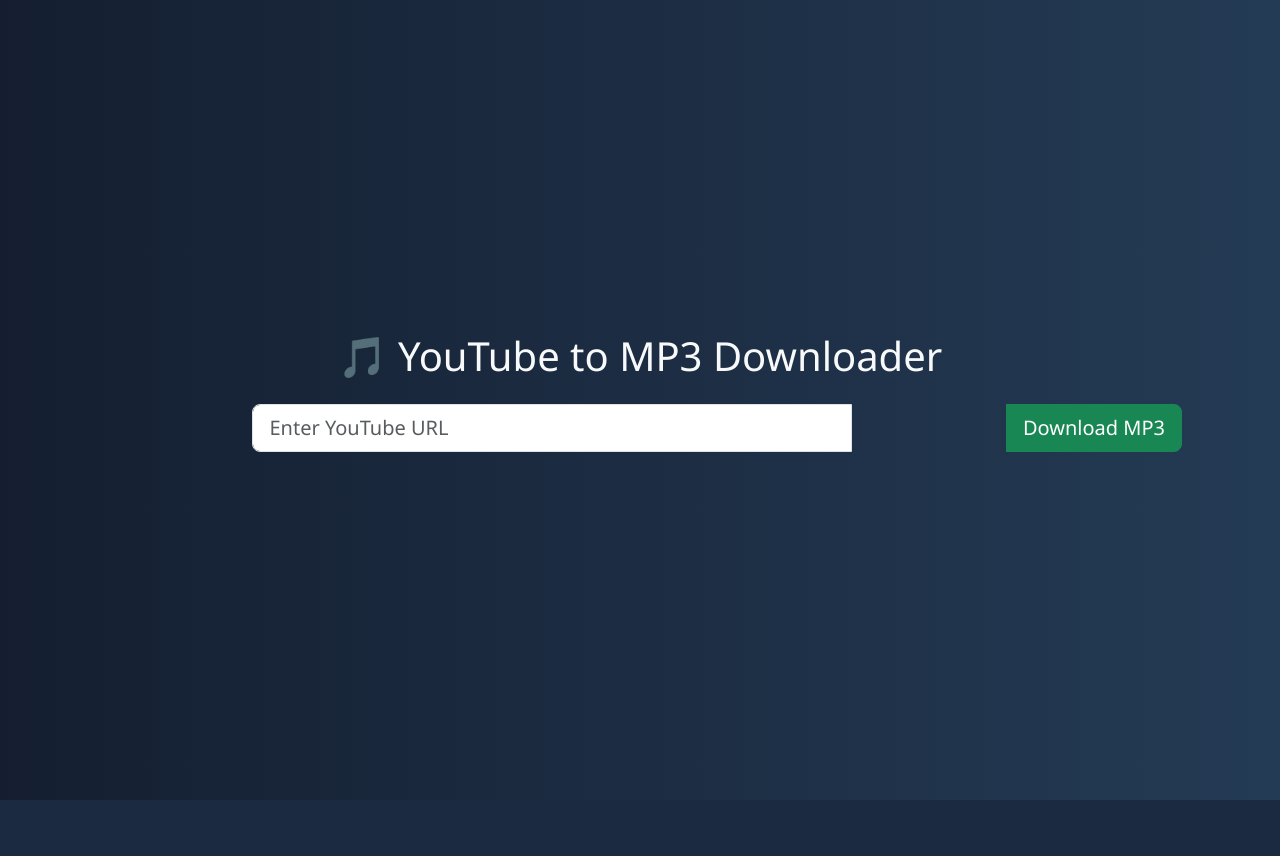
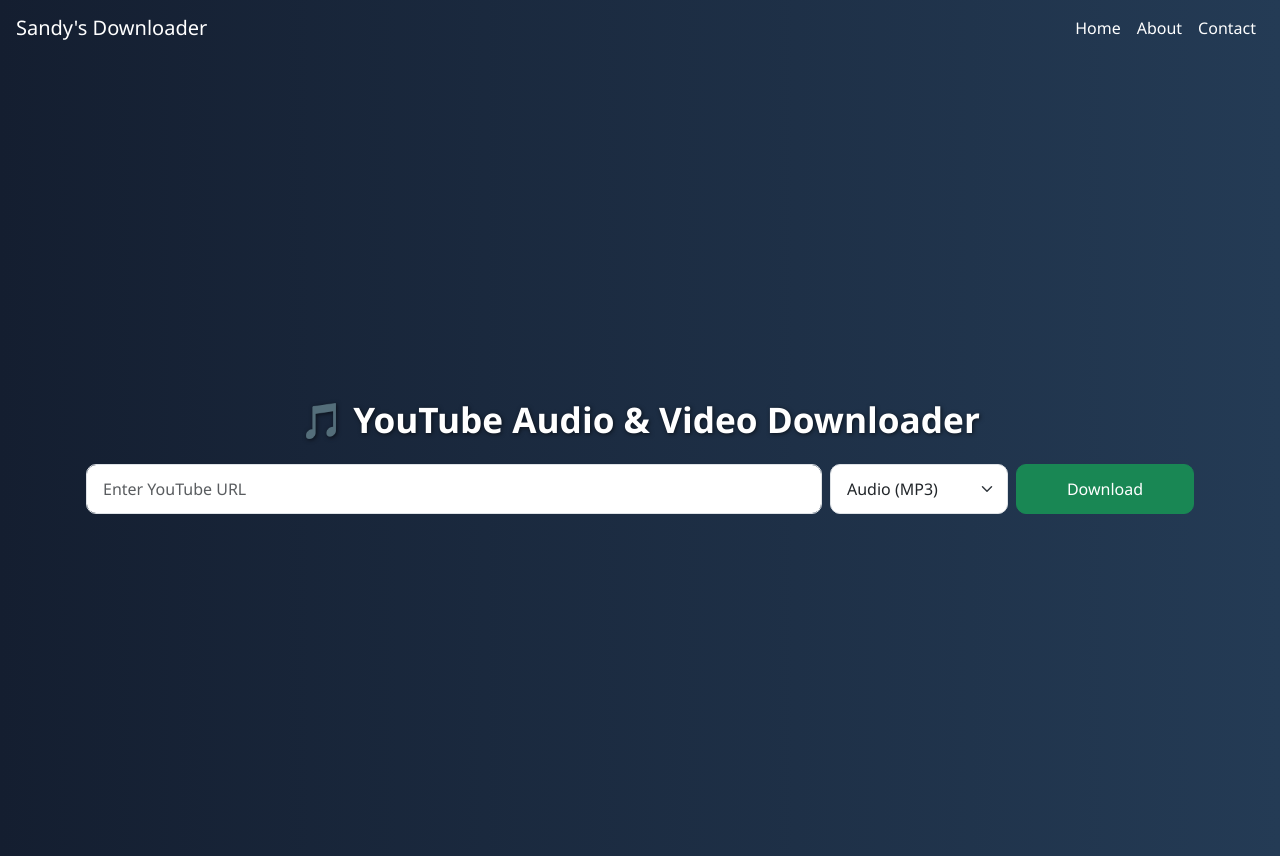
Before and after one commit to Sandesh-Chougala/Youtube-downloader, a Flask app: page / in a window 1280 px wide. Before the commit the page ends 800 px from the top, so only its background shows below. Run offline with Flask 3, Linux system fonts and the light colour scheme; some libraries are stand-ins or nearby versions.

Commit message:
Loading screen update

```diff
--- a/app.py
+++ b/app.py
@@ -1,56 +1,91 @@
-from flask import Flask, request, send_file, jsonify, render_template
+from flask import Flask, request, send_file, jsonify, render_template, after_this_request
 import yt_dlp
 import os
-import uuid
+import tempfile
+import shutil
 
 app = Flask(__name__)
 
-# Directory to store downloaded MP3 files
-DOWNLOAD_DIR = os.path.abspath('./downloads')
-os.makedirs(DOWNLOAD_DIR, exist_ok=True)
+@app.route('/about.html')
+def about():
+    return render_template('about.html')
+
+@app.route('/contact.html')
+def contact():
+    return render_template('contact.html')
+
 
 @app.route('/')
 def index():
-    return render_template("index.html")
+    return render_template('index.html')
 
 @app.route('/download', methods=['POST'])
 def download():
     data = request.get_json()
-    video_url = data.get('url')
+    url = data.get('url')
+    media_type = data.get('type')  # 'audio' or 'video'
 
-    if not video_url:
-        return jsonify({'error': 'No URL provided'}), 400
+    # Validate input
+    if not url or media_type not in ['audio', 'video']:
+        return jsonify({'error': 'Invalid input'}), 400
+
+    if "youtube.com" not in url and "youtu.be" not in url:
+        return jsonify({'error': 'Only YouTube URLs are supported'}), 400
 
     try:
-        # Generate a unique filename
-        filename = str(uuid.uuid4()) + '.mp3'
-        filepath = os.path.join(DOWNLOAD_DIR, filename)
+        with tempfile.TemporaryDirectory() as temp_dir:
+            # Set FFmpeg path (update this if needed)
+            ffmpeg_path = os.getenv('FFMPEG_PATH', r'C:\ffmpeg\bin\ffmpeg.exe')
+            print("Using FFmpeg path:", ffmpeg_path)
 
-        # yt_dlp options
-        ydl_opts = {
-            'format': 'bestaudio/best',
-            'ffmpeg_location': r'C:\ffmpeg\bin\ffmpeg.exe',  # Update if your path differs
-            'outtmpl': os.path.join(DOWNLOAD_DIR, '%(title)s.%(ext)s'),
-            'postprocessors': [{
-                'key': 'FFmpegExtractAudio',
-                'preferredcodec': 'mp3',
-                'preferredquality': '192',
-            }],
-        }
+            ydl_opts = {
+                'format': 'bestaudio/best' if media_type == 'audio' else 'bestvideo+bestaudio/best',
+                'outtmpl': os.path.join(temp_dir, '%(title)s.%(ext)s'),
+                'noplaylist': True,
+                'quiet': True,
+                'socket_timeout': 30,
+                'retries': 10,
+                'cachedir': False,
+                'ffmpeg_location': ffmpeg_path,
+                'postprocessors': [{
+                    'key': 'FFmpegExtractAudio',
+                    'preferredcodec': 'mp3',
+                    'preferredquality': '192',
+                }] if media_type == 'audio' else [],
+            }
 
-        with yt_dlp.YoutubeDL(ydl_opts) as ydl:
-            info = ydl.extract_info(video_url, download=True)
-            downloaded_filename = ydl.prepare_filename(info).rsplit('.', 1)[0] + '.mp3'
+            print("⏬ Starting download...")
+            with yt_dlp.YoutubeDL(ydl_opts) as ydl:
+                info = ydl.extract_info(url, download=True)
+                file_path = ydl.prepare_filename(info)
+                if media_type == 'audio':
+                    file_path = os.path.splitext(file_path)[0] + '.mp3'
 
-        # Return file for download
-        return send_file(
-            downloaded_filename,
-            as_attachment=True,
-            download_name=os.path.basename(downloaded_filename),
-            mimetype='audio/mpeg'
-        )
+            print("✅ Download complete:", file_path)
+
+            temp_ext = ".mp3" if media_type == 'audio' else ".mp4"
+            temp_fp = tempfile.NamedTemporaryFile(delete=False, suffix=temp_ext)
+            temp_fp.close()
+            shutil.copy2(file_path, temp_fp.name)
+
+            @after_this_request
+            def remove_file(response):
+                try:
+                    os.remove(temp_fp.name)
+                    print("🧹 Temp file deleted:", temp_fp.name)
+                except Exception as e:
+                    print("❌ Cleanup failed:", e)
+                return response
+
+            return send_file(
+                temp_fp.name,
+                as_attachment=True,
+                download_name=os.path.basename(file_path),
+                mimetype='audio/mpeg' if media_type == 'audio' else 'video/mp4'
+            )
 
     except Exception as e:
+        print("❌ Error:", e)
         return jsonify({'error': str(e)}), 500
 
 if __name__ == '__main__':
--- a/static/style.css
+++ b/static/style.css
@@ -1,30 +1,44 @@
 body {
-    background: linear-gradient(to right, #141e30, #243b55);
-    font-family: 'Segoe UI', sans-serif;
+  background: linear-gradient(to right, #141e30, #243b55);
+  font-family: 'Segoe UI', sans-serif;
+  color: #f8f9fa;
+  margin: 0;
+  padding: 0;
 }
 
 h1 {
-    color: #f8f9fa;
+  font-size: 2.2rem;
+  font-weight: 600;
+  text-shadow: 1px 1px 4px rgba(0, 0, 0, 0.6);
 }
 
-input.form-control {
-    max-width: 500px;
-    margin: 0 auto;
+/* Form Styling */
+form#downloadForm {
+  width: 100%;
+  max-width: 100%;
 }
 
+input.form-control,
+select.form-select,
 button.btn {
-    min-width: 120px;
+  border-radius: 10px;
+  font-size: 1rem;
+  padding: 0.75rem 1rem;
 }
 
-
-
-
-/* Responsive tweaks */
-input.form-control {
-    max-width: 600px;
-    margin: auto;
+input.form-control:focus,
+select.form-select:focus {
+  outline: none;
+  box-shadow: 0 0 0 0.2rem rgba(40, 167, 69, 0.25);
 }
 
+/* Button Hover */
+button.btn:hover {
+  filter: brightness(1.15);
+  transition: all 0.3s ease-in-out;
+}
+
+/* Loading Overlay */
 #loading-overlay {
   display: none;
   position: fixed;
@@ -40,3 +54,27 @@ input.form-control {
   align-items: center;
   flex-direction: column;
 }
+
+.spinner-border {
+  width: 3rem;
+  height: 3rem;
+  border-width: 0.4em;
+}
+
+/* Responsive Adjustments */
+@media (max-width: 768px) {
+  h1 {
+    font-size: 1.8rem;
+  }
+
+  .row.g-2 > div {
+    margin-bottom: 0.75rem;
+  }
+
+  input.form-control,
+  select.form-select,
+  button.btn {
+    font-size: 1rem;
+    padding: 0.65rem;
+  }
+}
--- a/templates/index.html
+++ b/templates/index.html
@@ -2,12 +2,28 @@
 <html lang="en">
 <head>
   <meta charset="UTF-8">
-  <title>YouTube audio Downloader \ Sandesh</title>
+  <title>YouTube Downloader | Sandesh</title>
   <meta name="viewport" content="width=device-width, initial-scale=1">
   <link href="https://cdn.jsdelivr.net/npm/bootstrap@5.3.0/dist/css/bootstrap.min.css" rel="stylesheet">
   <link rel="stylesheet" href="{{ url_for('static', filename='style.css') }}">
 </head>
 <body class="bg-dark text-white">
+<header>
+  <nav class="navbar navbar-expand-lg navbar-dark bg-pink px-3">
+    <a class="navbar-brand text-white" href="#">Sandy's Downloader</a>
+    <button class="navbar-toggler" type="button" data-bs-toggle="collapse" data-bs-target="#navbarNav"
+            aria-controls="navbarNav" aria-expanded="false" aria-label="Toggle navigation">
+      <span class="navbar-toggler-icon"></span>
+    </button>
+    <div class="collapse navbar-collapse" id="navbarNav">
+      <ul class="navbar-nav ms-auto">
+        <li class="nav-item"><a class="nav-link text-white" href="index.html">Home</a></li>
+        <li class="nav-item"><a class="nav-link text-white" href="about.html">About</a></li>
+        <li class="nav-item"><a class="nav-link text-white" href="#">Contact</a></li>
+      </ul>
+    </div>
+  </nav>
+</header>
 
 <!-- Loading Overlay -->
 <div id="loading-overlay">
@@ -17,13 +33,23 @@
   <p class="mt-3">Downloading... Please wait</p>
 </div>
 
-<div class="container d-flex flex-column justify-content-center align-items-center min-vh-100 text-center">
-  <h1 class="mb-4">🎵 YouTube to MP3 Downloader</h1>
+<div class="container d-flex flex-column justify-content-center align-items-center min-vh-100 px-3 text-center">
+  <h1 class="mb-4">🎵 YouTube Audio & Video Downloader</h1>
 
-  <form id="downloadForm" class="w-100 px-3">
-    <div class="input-group input-group-lg mb-3">
-      <input type="url" id="url" class="form-control" placeholder="Enter YouTube URL" required>
-      <button class="btn btn-success" type="submit">Download MP3</button>
+  <form id="downloadForm" class="w-100">
+    <div class="row g-2 justify-content-center">
+      <div class="col-12 col-md-8">
+        <input type="url" id="url" class="form-control form-control-lg" placeholder="Enter YouTube URL" required>
+      </div>
+      <div class="col-6 col-md-2">
+        <select id="type" class="form-select form-select-lg">
+          <option value="audio">Audio (MP3)</option>
+          <option value="video">Video (MP4)</option>
+        </select>
+      </div>
+      <div class="col-6 col-md-2">
+        <button class="btn btn-success btn-lg w-100" type="submit">Download</button>
+      </div>
     </div>
   </form>
 </div>
@@ -36,36 +62,61 @@
     e.preventDefault();
     overlay.style.display = 'flex';
 
-    const url = document.getElementById('url').value;
+    const url = document.getElementById('url').value.trim();
+    const type = document.getElementById('type').value;
 
     try {
       const response = await fetch('/download', {
         method: 'POST',
         headers: { 'Content-Type': 'application/json' },
-        body: JSON.stringify({ url })
+        body: JSON.stringify({ url, type })
       });
 
       if (!response.ok) {
-        throw new Error('Download failed');
+        const errorData = await response.json();
+        throw new Error(errorData.error || 'Download failed. Please try again.');
       }
 
       const blob = await response.blob();
-      const filename = response.headers.get('Content-Disposition')
-                          ?.split('filename=')[1]?.replace(/"/g, '') || 'audio.mp3';
+      const contentDisposition = response.headers.get('Content-Disposition');
 
-      // Create download link and click it
+      let filename = type === 'audio' ? 'audio.mp3' : 'video.mp4';
+      if (contentDisposition) {
+        const match = contentDisposition.match(/filename="?(.+?)"?$/);
+        if (match) filename = match[1];
+      }
+
+      const blobUrl = URL.createObjectURL(blob);
       const link = document.createElement('a');
-      link.href = URL.createObjectURL(blob);
+      link.href = blobUrl;
       link.download = filename;
+      document.body.appendChild(link);
       link.click();
-
+      document.body.removeChild(link);
+      URL.revokeObjectURL(blobUrl);
     } catch (error) {
-      alert('Error: ' + error.message);
+      alert("❌ Error: " + error.message);
     } finally {
       overlay.style.display = 'none';
     }
   });
+
+  // Close navbar on outside click (mobile)
+  document.addEventListener('click', function(event) {
+    const navbar = document.getElementById('navbarNav');
+    const toggler = document.querySelector('.navbar-toggler');
+
+    if (navbar.classList.contains('show') &&
+        !navbar.contains(event.target) &&
+        !toggler.contains(event.target)) {
+      const bsCollapse = bootstrap.Collapse.getInstance(navbar);
+      if (bsCollapse) {
+        bsCollapse.hide();
+      }
+    }
+  });
 </script>
 
+<script src="https://cdn.jsdelivr.net/npm/bootstrap@5.3.0/dist/js/bootstrap.bundle.min.js"></script>
 </body>
 </html>
```
Also changed, not shown: templates/about.html (added, +41 -0 lines), templates/contact.html (added, +42 -0 lines).
